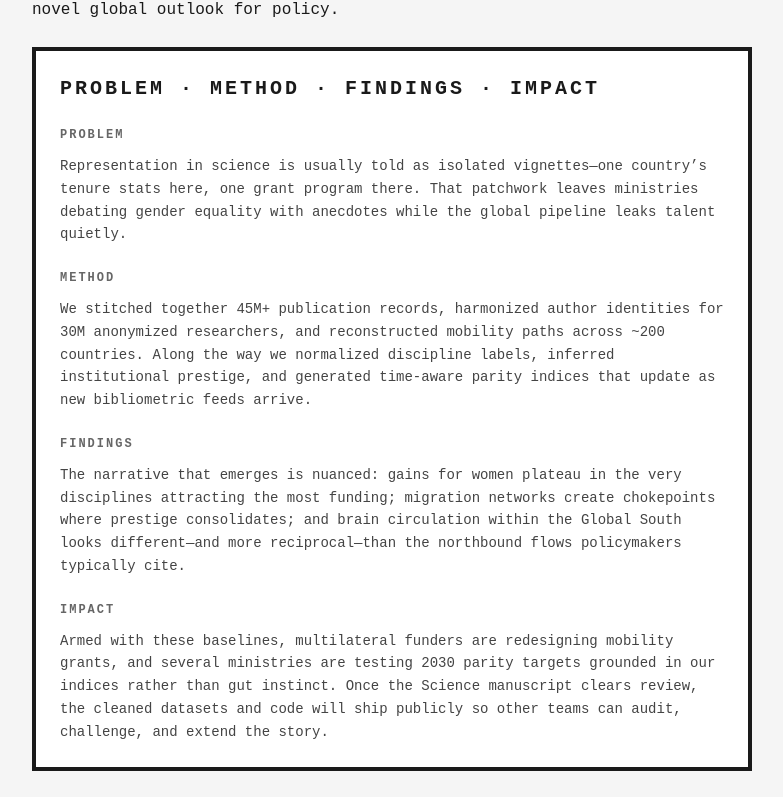
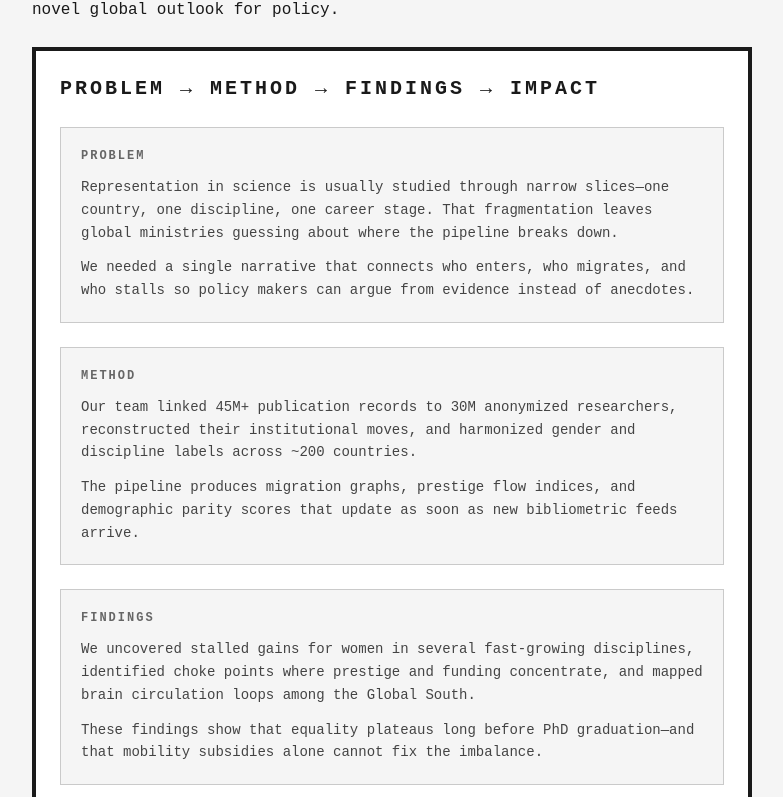
Before and after one commit to s-vishnoi/portfolio, a Vue app: page /demographics in a window 1280 px wide. Shown: the part 374-1171 px from the top of the page, without its empty margins (248-1031 px from the left). Built offline with nearby package versions, Linux system fonts and the light colour scheme.

Commit message:
Revert "again"
This reverts commit 54b4502bee77916cecc0cd187f3f600b0464d691.

```diff
--- a/src/pages/Bikeability.vue
+++ b/src/pages/Bikeability.vue
@@ -11,31 +11,45 @@
       </section>
 
       <section class="border-4 border-ink bg-paper p-8 space-y-6">
-        <h2 class="text-xl font-semibold uppercase tracking-[3px]">Problem · Method · Findings · Impact</h2>
-        <article class="space-y-3">
+        <h2 class="text-xl font-semibold uppercase tracking-[3px]">Problem → Method → Findings → Impact</h2>
+        <div class="space-y-6">
+          <article class="border border-smoke/30 bg-cream p-5 space-y-3">
             <p class="text-xs font-semibold uppercase tracking-[2px] text-smoke">Problem</p>
             <p class="text-sm text-charcoal leading-relaxed">
-            Conversations about safe streets in Chicago often begin with anecdotes because the facts are scattered across PDFs, FOIA’d spreadsheets, and neighborhood lore. The city’s South and West Sides carry the heaviest crash burdens, yet they rarely enter capital budgets with the urgency their data warrants. This project starts by naming that gap and pulling residents, organizers, and planners into the same factual frame.
+              Chicago residents and advocacy groups rarely share the same facts when they debate bikeability. Crash spreadsheets, street design drawings, and neighborhood risk data live in different silos, so the neighborhoods that need protection most often show up last in budget memos.
+            </p>
+            <p class="text-sm text-charcoal leading-relaxed">
+              This project reframes the debate by telling a single story about where people get hurt, which corridors lack protection, and how stressors pile up across the South and West Sides.
             </p>
           </article>
-        <article class="space-y-3">
+          <article class="border border-smoke/30 bg-cream p-5 space-y-3">
             <p class="text-xs font-semibold uppercase tracking-[2px] text-smoke">Method</p>
             <p class="text-sm text-charcoal leading-relaxed">
-            I built a Plotly Dash pipeline that cleans twelve years of crash reports, geocodes every incident, and joins it with CDOT infrastructure inventories, Vision Zero priority corridors, and census exposure measures. Every night the system recalculates bikeability scores for all seventy-seven community areas, then publishes the story through an interface that anyone—aldermanic staff, mutual-aid ride leaders, or parents planning safe routes—can explore without touching the code.
+              I built a Plotly Dash pipeline that ingests 12 years of crash records, cleans geospatial attributes, and stitches them to CDOT infrastructure inventories, Vision Zero priority corridors, and census-level exposure variables.
+            </p>
+            <p class="text-sm text-charcoal leading-relaxed">
+              The app then ranks all 77 community areas nightly, so anyone—from aldermanic offices to mutual-aid ride leaders—can explore live crash density, infrastructure gaps, and proposed fixes without touching the codebase.
             </p>
           </article>
-        <article class="space-y-3">
+          <article class="border border-smoke/30 bg-cream p-5 space-y-3">
             <p class="text-xs font-semibold uppercase tracking-[2px] text-smoke">Findings</p>
             <p class="text-sm text-charcoal leading-relaxed">
-            The ranking reveals a tale of two Chicagos: lakefront corridors enjoy declining crash density even when ridership spikes, while arterials in Bronzeville, Austin, and Little Village keep absorbing the same injury clusters year after year. Seasonal filters show how summer tourism pushes danger north, whereas winter freight traffic pushes it south, and we can finally point to exact blocks where painted lanes coexist with the city’s worst crash severity.
+              The dashboard exposes corridor-level crash clusters that repeat year after year, highlights seasonal surges along lakefront commuting routes, and pinpoints arterials where painted lanes coexist with the highest injury counts.
+            </p>
+            <p class="text-sm text-charcoal leading-relaxed">
+              Those patterns help explain why injury risk in Bronzeville looks nothing like risk in Lincoln Square—even when the total number of miles biked is similar.
             </p>
           </article>
-        <article class="space-y-3">
+          <article class="border border-smoke/30 bg-cream p-5 space-y-3">
             <p class="text-xs font-semibold uppercase tracking-[2px] text-smoke">Impact</p>
             <p class="text-sm text-charcoal leading-relaxed">
-            Those insights now anchor aldermanic Vision Zero memos, power community teach-ins, and feed petitions that demand quick-build protection instead of distant promises. The public notes below keep the narrative grounded—neighbors log the close calls the data might miss, the dashboard offers receipts, and together they create a living record city agencies can no longer ignore.
+              Community coalitions now cite these rankings when prioritizing quick-build interventions, and multiple aldermanic offices embedded the evidence packs into their Vision Zero funding pitches.
+            </p>
+            <p class="text-sm text-charcoal leading-relaxed">
+              The public notes section below keeps the story alive—residents log dangerous spots, the dashboard provides receipts, and the city hears both at the same time.
             </p>
           </article>
+        </div>
       </section>
 
       <section class="border-4 border-ink bg-paper">
--- a/src/pages/Demographics.vue
+++ b/src/pages/Demographics.vue
@@ -19,31 +19,45 @@
     </p>
 
     <section class="border-4 border-ink bg-paper p-6 space-y-6">
-      <h2 class="text-xl font-semibold uppercase tracking-[3px]">Problem · Method · Findings · Impact</h2>
-      <article class="space-y-3">
+      <h2 class="text-xl font-semibold uppercase tracking-[3px]">Problem → Method → Findings → Impact</h2>
+      <div class="space-y-6">
+        <article class="border border-smoke/30 bg-cream p-5 space-y-3">
           <p class="text-xs font-semibold uppercase tracking-[2px] text-smoke">Problem</p>
           <p class="text-sm text-charcoal leading-relaxed">
-          Representation in science is usually told as isolated vignettes—one country’s tenure stats here, one grant program there. That patchwork leaves ministries debating gender equality with anecdotes while the global pipeline leaks talent quietly.
+            Representation in science is usually studied through narrow slices—one country, one discipline, one career stage. That fragmentation leaves global ministries guessing about where the pipeline breaks down.
+          </p>
+          <p class="text-sm text-charcoal leading-relaxed">
+            We needed a single narrative that connects who enters, who migrates, and who stalls so policy makers can argue from evidence instead of anecdotes.
           </p>
         </article>
-      <article class="space-y-3">
+        <article class="border border-smoke/30 bg-cream p-5 space-y-3">
           <p class="text-xs font-semibold uppercase tracking-[2px] text-smoke">Method</p>
           <p class="text-sm text-charcoal leading-relaxed">
-          We stitched together 45M+ publication records, harmonized author identities for 30M anonymized researchers, and reconstructed mobility paths across ~200 countries. Along the way we normalized discipline labels, inferred institutional prestige, and generated time-aware parity indices that update as new bibliometric feeds arrive.
+            Our team linked 45M+ publication records to 30M anonymized researchers, reconstructed their institutional moves, and harmonized gender and discipline labels across ~200 countries.
+          </p>
+          <p class="text-sm text-charcoal leading-relaxed">
+            The pipeline produces migration graphs, prestige flow indices, and demographic parity scores that update as soon as new bibliometric feeds arrive.
           </p>
         </article>
-      <article class="space-y-3">
+        <article class="border border-smoke/30 bg-cream p-5 space-y-3">
           <p class="text-xs font-semibold uppercase tracking-[2px] text-smoke">Findings</p>
           <p class="text-sm text-charcoal leading-relaxed">
-          The narrative that emerges is nuanced: gains for women plateau in the very disciplines attracting the most funding; migration networks create chokepoints where prestige consolidates; and brain circulation within the Global South looks different—and more reciprocal—than the northbound flows policymakers typically cite.
+            We uncovered stalled gains for women in several fast-growing disciplines, identified choke points where prestige and funding concentrate, and mapped brain circulation loops among the Global South.
+          </p>
+          <p class="text-sm text-charcoal leading-relaxed">
+            These findings show that equality plateaus long before PhD graduation—and that mobility subsidies alone cannot fix the imbalance.
           </p>
         </article>
-      <article class="space-y-3">
+        <article class="border border-smoke/30 bg-cream p-5 space-y-3">
           <p class="text-xs font-semibold uppercase tracking-[2px] text-smoke">Impact</p>
           <p class="text-sm text-charcoal leading-relaxed">
-          Armed with these baselines, multilateral funders are redesigning mobility grants, and several ministries are testing 2030 parity targets grounded in our indices rather than gut instinct. Once the Science manuscript clears review, the cleaned datasets and code will ship publicly so other teams can audit, challenge, and extend the story.
+            The resulting baselines are now guiding multilateral funders as they design mobility grants, and several ministries are using our parity indices to set 2030 representation targets.
+          </p>
+          <p class="text-sm text-charcoal leading-relaxed">
+            Once the Science manuscript clears peer review, the cleaned datasets and code will ship publicly so others can stress-test and extend the story.
           </p>
         </article>
+      </div>
     </section>
 
     <h2 class="text-1.5xl font-bold mt-2 mb-1">Publications</h2>
--- a/src/pages/UrbanScaling.vue
+++ b/src/pages/UrbanScaling.vue
@@ -14,31 +14,45 @@
     </p>
 
     <section class="border-4 border-ink bg-paper p-6 space-y-6">
-      <h2 class="text-xl font-semibold uppercase tracking-[3px]">Problem · Method · Findings · Impact</h2>
-      <article class="space-y-3">
+      <h2 class="text-xl font-semibold uppercase tracking-[3px]">Problem → Method → Findings → Impact</h2>
+      <div class="space-y-6">
+        <article class="border border-smoke/30 bg-cream p-5 space-y-3">
           <p class="text-xs font-semibold uppercase tracking-[2px] text-smoke">Problem</p>
           <p class="text-sm text-charcoal leading-relaxed">
-          The FBI’s Uniform Crime Reporting program is voluntary, so entire years vanish for hundreds of jurisdictions. Scaling-law research that relies on those figures ends up modeling the reliability of paperwork—not the reality of policing. For cities fighting for equitable resources, that missingness is a policy failure hiding in plain sight.
+            The Uniform Crime Reporting program is voluntary, so entire years of arrest data vanish for hundreds of cities. When we ignore that missingness, scaling-law research—and the policy it informs—defaults to the most compliant cities instead of the most vulnerable ones.
+          </p>
+          <p class="text-sm text-charcoal leading-relaxed">
+            My work treats the gap itself as data: understanding why large metros report differently than small ones becomes the first step toward any equitable benchmark.
           </p>
         </article>
-      <article class="space-y-3">
+        <article class="border border-smoke/30 bg-cream p-5 space-y-3">
           <p class="text-xs font-semibold uppercase tracking-[2px] text-smoke">Method</p>
           <p class="text-sm text-charcoal leading-relaxed">
-          I treat the gap itself as data. A hierarchical Bayesian scaling model links population size, poverty shifts, and regional clusters to build priors for every metro’s arrest counts. The framework borrows strength across time and similar cities, letting us infer missing entries while keeping uncertainty explicit.
+            I developed a hierarchical Bayesian scaling model that couples city population, poverty changes, and regional trends to inform priors for every metro’s arrest counts.
+          </p>
+          <p class="text-sm text-charcoal leading-relaxed">
+            The model borrows strength across time and across peer metros, letting me infer missing entries while preserving uncertainty intervals that policymakers can interrogate.
           </p>
         </article>
-      <article class="space-y-3">
+        <article class="border border-smoke/30 bg-cream p-5 space-y-3">
           <p class="text-xs font-semibold uppercase tracking-[2px] text-smoke">Findings</p>
           <p class="text-sm text-charcoal leading-relaxed">
-          Posterior draws reveal systemic under-reporting among fast-growing metros and highlight how demographic pivots—suburban poverty spikes, for instance—warp raw arrest trends. Because every estimate carries a transparent uncertainty band, criminologists can finally compare trajectories without pretending the dataset was ever whole.
+            The posterior draws reveal systemic under-reporting tied to city size, and expose how demographic pivots—like rapid suburban poverty growth—distort raw arrest trends.
+          </p>
+          <p class="text-sm text-charcoal leading-relaxed">
+            Because every estimate carries a transparent uncertainty band, researchers can finally compare metros without pretending the data is complete.
           </p>
         </article>
-      <article class="space-y-3">
+        <article class="border border-smoke/30 bg-cream p-5 space-y-3">
           <p class="text-xs font-semibold uppercase tracking-[2px] text-smoke">Impact</p>
           <p class="text-sm text-charcoal leading-relaxed">
-          Those corrected arrest series now anchor justice-equity reviews and inform resource-allocation models for partner agencies. Once the Nature Human Behavior manuscript clears peer review, the full code and posterior summaries will be released publicly so cities can audit—and improve—the data that underpins their policies.
+            The corrected arrest trajectories now feed justice-equity reviews and resource-allocation models, helping partners simulate how enforcement or support programs scale with population.
+          </p>
+          <p class="text-sm text-charcoal leading-relaxed">
+            It also lays the groundwork for future releases: as soon as the Nature Human Behavior study clears peer review, the full code and posterior summaries will ship to the public.
           </p>
         </article>
+      </div>
     </section>
 
     <h2 class="text-1.5xl font-bold mt-2">Fixing Historical U.S. Arrest Data</h2>
```
Lines whose indentation alone changed are shown as unchanged.
